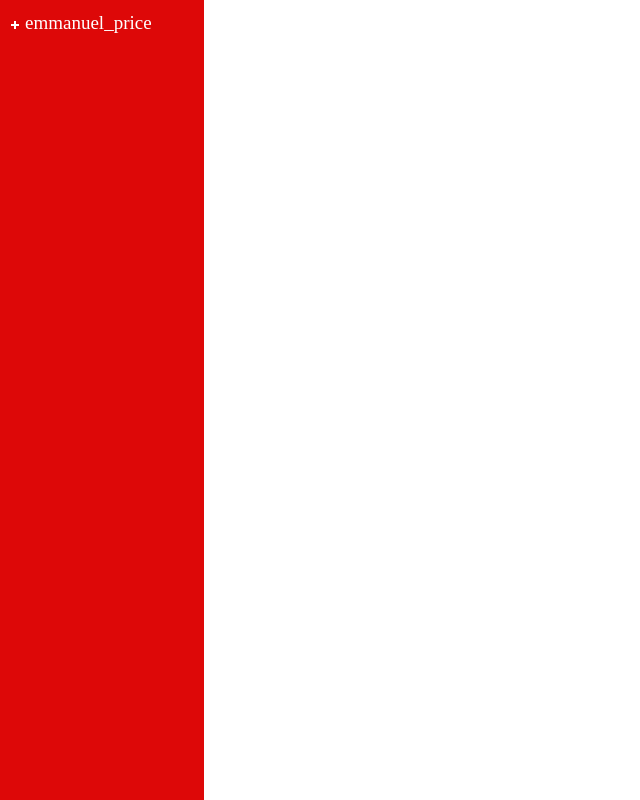
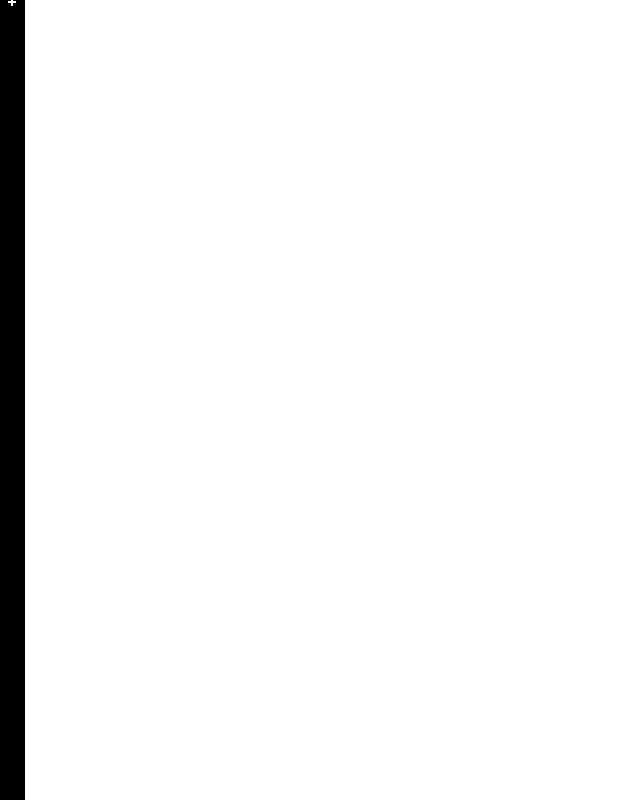
Before and after one commit to emantheman/emantheman.github.io, a React (Create React App) app: page /code/projects/conwaysgameoflife in a window 1280 px wide. Shown: the whole page, without its empty margins (0-640 px from the left). Built offline with nearby package versions, Linux system fonts and the light colour scheme.

Commit message:
Makes file-tree slide open and closed depending on state of root folder. Need to reposition root toggle-container when menu is closed.

```diff
--- a/src/App.js
+++ b/src/App.js
@@ -13,10 +13,16 @@ class App extends Component {
   constructor(props) {
     super(props)
 
-    this.state = {}
+    this.state = {
+      expanded: false
+    }
   }
 
+  toggleMenu = isOpen => this.setState({ expanded: !isOpen })
+  openMenu = () => this.setState({ expanded: true })
+
   render() {
+    const { expanded } = this.state
     const { history } = this.props
 
     const Routes = routes.map((route, index) => {
@@ -28,10 +34,15 @@ class App extends Component {
 
     return (
       <div className="App">
-        <div className="left-column"/>
-        <FileTree
-          branches={ branches }
-          currentPath={ history.location.pathname }/>
+        <div
+          className={ "left-column " + (expanded ? 'open' : '')}
+          onClick={ !expanded ? this.openMenu : undefined }>
+          <FileTree
+            branches={ branches }
+            currentPath={ history.location.pathname }
+            toggleMenu={ this.toggleMenu }
+            menuOpen={ expanded }/>
+        </div>
         <Path path={ history.location.pathname }/>
         <main>
           { Routes }
--- a/src/components/filetree/FileTree.js
+++ b/src/components/filetree/FileTree.js
@@ -10,14 +10,25 @@ export default class FileTree extends Component {
   }
 
   render() {
-    const { currentPath, branches: {name, link, descendants} } = this.props
+    const {
+      currentPath,
+      toggleMenu,
+      menuOpen,
+      branches: {
+        name,
+        link,
+        descendants
+      }
+    } = this.props
     return (
       <div className="FileTree">
         <Node
           name={ name }
           link={ link }
           descendants={ descendants }
-          currentPath={ currentPath }/>
+          currentPath={ currentPath }
+          toggleMenu={ toggleMenu }
+          menuOpen={ menuOpen }/>
       </div>
     )
   }
--- a/src/components/filetree/Node.js
+++ b/src/components/filetree/Node.js
@@ -6,9 +6,16 @@ export default class Node extends Component {
     super(props)
 
     this.state = {
-       open: false,
-       hover: false,
-       active: false
+      open: false,
+      hover: false,
+      active: false
+    }
+  }
+
+  componentDidUpdate(prevProps) {
+    if (prevProps.menuOpen !== this.props.menuOpen) {
+      // open menu upstream on click when menu is closed
+      this.setState({ open: this.props.menuOpen })
     }
   }
 
@@ -30,7 +37,7 @@ export default class Node extends Component {
           onMouseOut={ () => this.setState({ hover: false }) }
           onMouseDown={ () => this.setState({ active: true }) }
           onMouseUp={ () => this.setState({ active: false }) }
-          className={ 'folder ' + (depth === 0 ? 'root ' : '') + (open ? 'open' : '') }>
+          className={ 'folder ' + (depth === 0 ? 'root ' : '') + (open ? 'open ' : '') }>
           { name }
         </span>
       )
@@ -59,7 +66,7 @@ export default class Node extends Component {
     }
   }
 
-  createChildren = (children, depth, path) => children.map(({ name: childName, link, descendants: grandChildren }, index) => (
+  createChildren = (children, depth, path) => children.map(({ link, name: childName, descendants: grandChildren }, index) => (
     <Node
       key={ index }
       name={ childName }
@@ -81,7 +88,15 @@ export default class Node extends Component {
   render() {
     // destructure
     const { open, hover } = this.state
-    let { descendants: children, name, depth, link, currentPath } = this.props
+    let {
+      descendants: children,
+      name,
+      depth,
+      link,
+      currentPath,
+      toggleMenu,
+      menuOpen
+    } = this.props
 
     // set defaults
     depth = depth || 0
@@ -89,15 +104,15 @@ export default class Node extends Component {
     children = children || []
 
     return (
-      <li className={ depth === 0 ? 'tree' : '' }>
-        <span>
+      <li className={ (depth === 0 ? 'tree ' : '') }>
+        <span onClick={() => depth === 0 && toggleMenu(open)}>
           {children.length > 0 &&
           <div className={ 'toggle-container ' + this.toggleVariants() }>
             <span className={ 'toggle ' + (!open ? 'collapsed ' : '') + (hover ? 'hover' : '')}/>
           </div>}
-          { this.createLeaf(link, name, depth, currentPath) }
+          { (menuOpen || depth !== 0) && this.createLeaf(link, name, depth, currentPath) }
         </span>
-        {/* the ul style is to offset the weird spacing around the index-hand I used for the root folder */}
+        {/* subnodes */}
         <ul style={ depth === 0 ? {marginLeft: '-2px'} : {}}>
           { open && this.createChildren(children, depth, currentPath) }
         </ul>
--- a/src/config/schema.js
+++ b/src/config/schema.js
@@ -1,11 +1,11 @@
 // ☟, ☞, ☛, ✹, ※, ⁂, ☯
 // for terminal-like file-tree branches see https://en.wikipedia.org/wiki/Box-drawing_character
 const branches = {
-  name: 'emmanuel_price',
+  name: 'emmanuel_price/',
   descendants: [{
-    name: 'code',
+    name: 'code/',
     descendants: [{
-      name: 'projects',
+      name: 'projects/',
       descendants: [{
         name: 'concat',
         link: {
@@ -27,7 +27,7 @@ const branches = {
       }]
     }]
   }, {
-    name: 'info',
+    name: 'info/',
     descendants: [{
       name: 'about',
       link: {
@@ -35,7 +35,7 @@ const branches = {
         url: '/about'
       }
     }, {
-      name: 'contact',
+      name: 'contact/',
       descendants: [{
         name: 'github',
         link: {
--- a/src/styles/App.scss
+++ b/src/styles/App.scss
@@ -1,9 +1,20 @@
+$orange: #ee5735;
+$red: #dd0808;
+$pink: #ed3e74;
+$purple: #673dcf;
+$green: #4da843;
+$black: #000;
 .left-column {
-  background-color: #dd0808;// #e60049;//
+  background-color: $black;// #e60049;//
   position: fixed;
   left: 0;
   top: 0;
   height: 100vh;
-  width: 204px;
+  width: 25px;
+  transition: width .5s cubic-bezier(0.77, 0.03, 0.2, 1);
+  cursor: pointer;
+  &.open {
+    width: 204px;
+    cursor: unset;
+  }
 }
-// make .left-column width: 50px; when root is closed
--- a/src/styles/FileTree.scss
+++ b/src/styles/FileTree.scss
@@ -1,17 +1,37 @@
-$hover-color:#2f0707; // #f8ff3b;
-$tree-color: white;
 $purple: #673dcf;
+$blue: #2196F3;
 $pink: #ed3e74;
 $orange: #ee5735;
 $green: #4da843;
+$red: #dd0808;
+$yellow: #f7ff00;
+$hover-color:white; // #f8ff3b;
+$tree-color: white;
+$plus-sign: white;
+$minus-sign: black;
+$box-color: white;
+
+// for toggle box
+$red-background-open: $red;
+$red-box-shadow-open: inset 0px 0px 2px 3px rgba(115, 42, 42, 0.337);
+$red-box-shadow-open-and-hover: inset 0px 0px 2px 3px rgba(124, 59, 59, 0.337);
+$red-box-shadow-open-and-hover-and-active: inset 0px 0px 3px 3px rgba(17, 8, 8, 0.426);
+$red-box-shadow-active: inset 0px 0px 2px 1px rgba(57, 19, 19, 0.365);
+$red-background-hover: rgba(143, 99, 99, 0.2);
+$black-background-open: $red;
+$black-box-shadow-open: inset 0px 0px 2px 3px rgba(115, 42, 42, 0.337);
+$black-box-shadow-open-and-hover: inset 0px 0px 2px 3px rgba(124, 59, 59, 0.337);
+$black-box-shadow-open-and-hover-and-active: inset 0px 0px 3px 3px rgba(17, 8, 8, 0.426);
+$black-box-shadow-active: inset 0px 0px 2px 1px rgba(57, 19, 19, 0.365);
+$black-background-hover: rgba(143, 99, 99, 0.2);
 
 .FileTree {
   // Default
   font-family: 'Roboto Slab', serif;
   position: fixed;
   z-index: 1;
-  left: 10px;
-  top: -10px;
+  left: 7px;
+  top: -15px;
   -webkit-touch-callout: none; /* iOS Safari */
   -webkit-user-select: none; /* Safari */
   -khtml-user-select: none; /* Konqueror HTML */
@@ -67,16 +87,14 @@ $green: #4da843;
       font-size: 19px;
       position: relative;
       top: 4px;
-      // width: 10px;
       transition: color .3s ease-out, width .5s ease-in-out;
-      &.open {
-        // -webkit-animation: extend 0.4s cubic-bezier(0.390, 0.575, 0.565, 1.000) forwards;
-        // animation: extend 0.4s cubic-bezier(0.390, 0.575, 0.565, 1.000) forwards;
-        width: 91%;
-      }
       & + .toggle-container {
         top: -17px;
       }
+    }
+    // all sub-root folders
+    .folder {
+      margin-left: 2px;
     }
     // lists and their branches
     li {
@@ -108,37 +126,39 @@ $green: #4da843;
       width: 15px;
       height: 15px;
       position: relative;
+      border-radius: 2px;
       left: -3px;
       top: 2px;
       // box on hover
       &.hover {
-        background: rgba(143, 99, 99, 0.2);
+        background: rgba(189, 189, 189, 0.2);
       }
       // box while being clicked
       &.active {
-        box-shadow: inset 0px 0px 2px 1px rgba(57, 19, 19, 0.365);
+        box-shadow: inset 0px 0px 2px 1px rgba(116, 116, 116, 0.365);
       }
       // open box
       &.open {
-        background: #dd0808;
-        box-shadow: inset 0px 0px 2px 3px rgba(115, 42, 42, 0.337);
-        // open box + hover
-        &.hover {
-          box-shadow: inset 0px 0px 2px 3px rgba(124, 59, 59, 0.337);
-          // open box + hover + active
-          &.active {
-            box-shadow: inset 0px 0px 3px 3px rgba(17, 8, 8, 0.426);
+        background: $box-color;
+        // box-shadow: inset 0px 0px 2px 3px rgba(223, 223, 223, 0.337);
+        // // open box + hover
+        // &.hover {
+        //   box-shadow: inset 0px 0px 2px 3px rgba(203, 203, 203, 0.337);
+        //   // open box + hover + active
+        //   &.active {
+        //     box-shadow: inset 0px 0px 3px 3px rgba(63, 63, 63, 0.426);
+        //   }
+        // }
+        // colors minus sign
+        .toggle {
+          &::before, &::after {
+            background-color: $minus-sign;
           }
         }
       }
       // Plus / minus sign
       .toggle {
         position: relative;
-        // &.hover {
-        //   &::before, &::after {
-        //     background-color: $hover-color;
-        //   }
-        // }
         &::before, &::after {
           content: '';
           display: block;
@@ -148,7 +168,7 @@ $green: #4da843;
           width: 8px;
           height: 2px;
           margin-top: -1px;
-          background-color: $tree-color;
+          background-color: $plus-sign;
           -webkit-transform-origin: 50% 50%;
           -ms-transform-origin: 50% 50%;
           transform-origin: 50% 50%;
```
